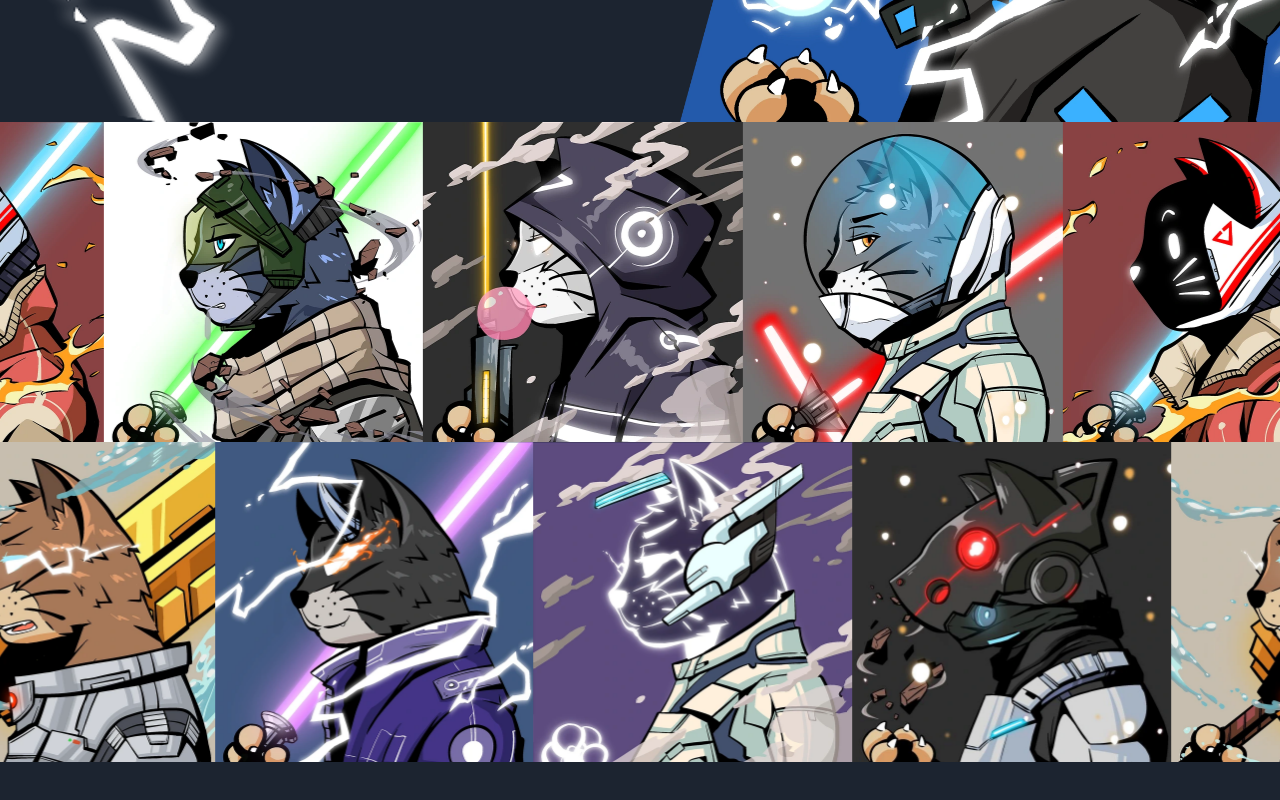
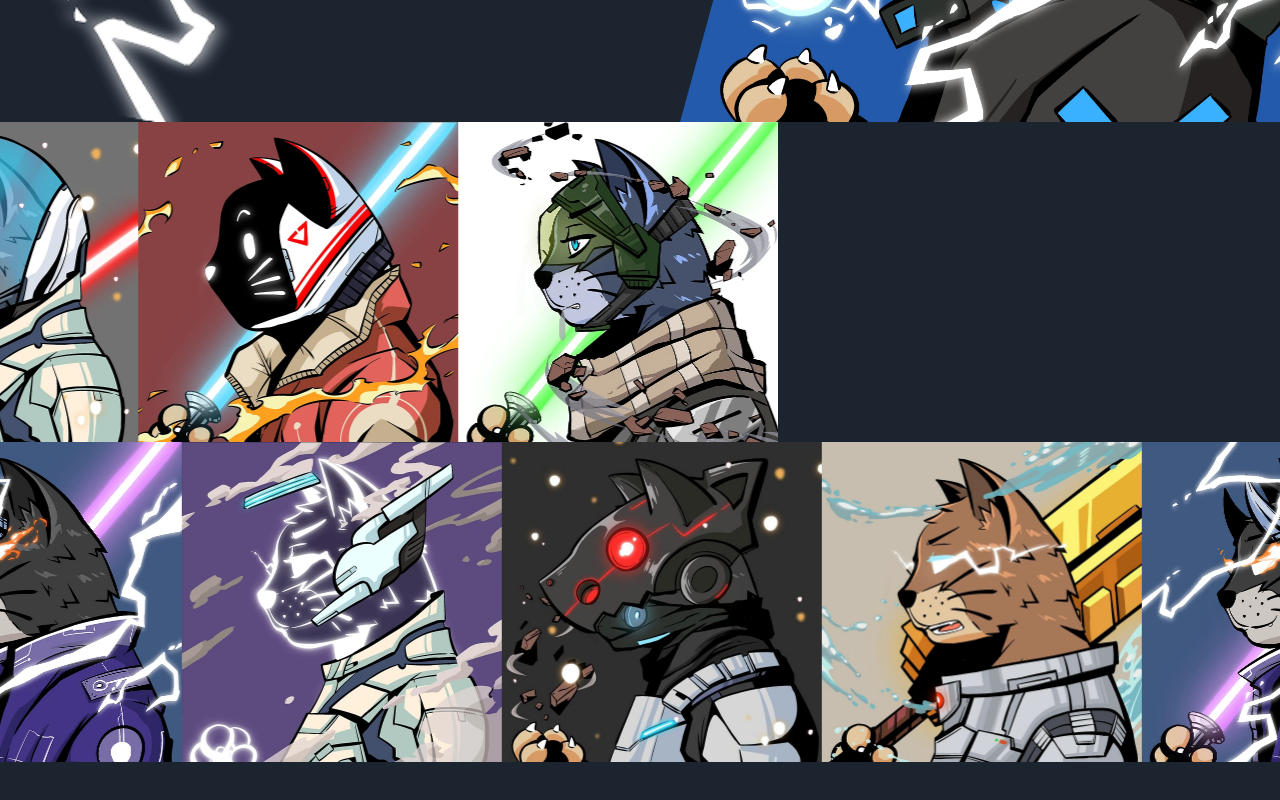
Before and after one commit to nupurbishnoi549/NEKOZUMA, a React (Vite) app: page / in a window 1280 px wide. Shown: the part 560-1360 px from the top of the page. Built offline with nearby package versions, Linux system fonts and the light colour scheme.

Commit message:
keyframe

```diff
--- a/src/components/CustomSlider.jsx
+++ b/src/components/CustomSlider.jsx
@@ -1,11 +1,11 @@
 import React from 'react';
 import { SLIDER_LEFT_IMAGES_LIST, SLIDER_RIGHT_IMAGES_LIST } from "../utils/helper";
-
 const CustomSlider = () => {
     return (
         <div id="overview" className="overflow-hidden mx-auto max-w-[1920px]">
-            <div className="flex slider-left">
-                {SLIDER_LEFT_IMAGES_LIST.map((obj, index) => (
+            {/* LEFT SLIDER */}
+            <div className="scroll-right slide-track flex items-center whitespace-nowrap">
+                {[...SLIDER_LEFT_IMAGES_LIST, ...SLIDER_LEFT_IMAGES_LIST].map((obj, index) => (
                     <img
                         key={index}
                         src={obj}
@@ -14,8 +14,10 @@ const CustomSlider = () => {
                     />
                 ))}
             </div>
-            <div className="flex slider-right">
-                {SLIDER_RIGHT_IMAGES_LIST.map((obj, index) => (
+
+            {/* RIGHT SLIDER */}
+            <div className="scroll-left slide-track flex items-center whitespace-nowrap">
+                {[...SLIDER_RIGHT_IMAGES_LIST, ...SLIDER_RIGHT_IMAGES_LIST].map((obj, index) => (
                     <img
                         key={index}
                         src={obj}
--- a/src/index.css
+++ b/src/index.css
@@ -18,35 +18,34 @@ body {
   font-weight: 700;
 }
 
+.slide-track {
+  width: max-content;
+}
+
+.scroll-left {
+  animation: scrollLeft 50s linear infinite;
+}
+
+.scroll-right {
+  animation: scrollRight 50s linear infinite;
+}
+
 @keyframes scrollLeft {
   0% {
     transform: translateX(0);
   }
 
   100% {
-    transform: translateX(-50%);
+    transform: translateX(-100%);
   }
 }
 
 @keyframes scrollRight {
   0% {
-    transform: translateX(-50%);
+        transform: translateX(-100%);
   }
 
   100% {
-    transform: translateX(0);
+      transform: translateX(0);
   }
 }
-
-.slider-left,
-.slider-right {
-  display: flex;
-}
-
-.slider-left {
-  animation: scrollLeft 18s linear infinite;
-}
-
-.slider-right {
-  animation: scrollRight 18s linear infinite;
-}
```
